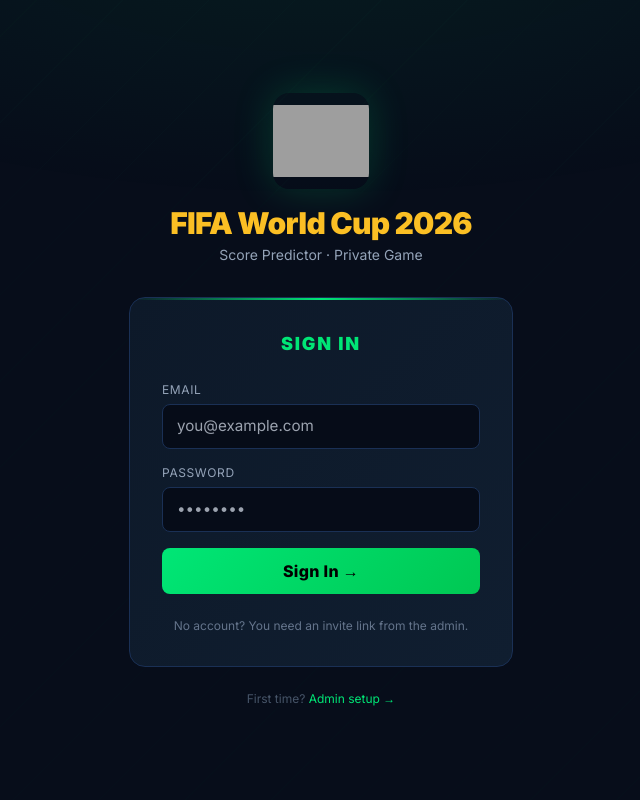
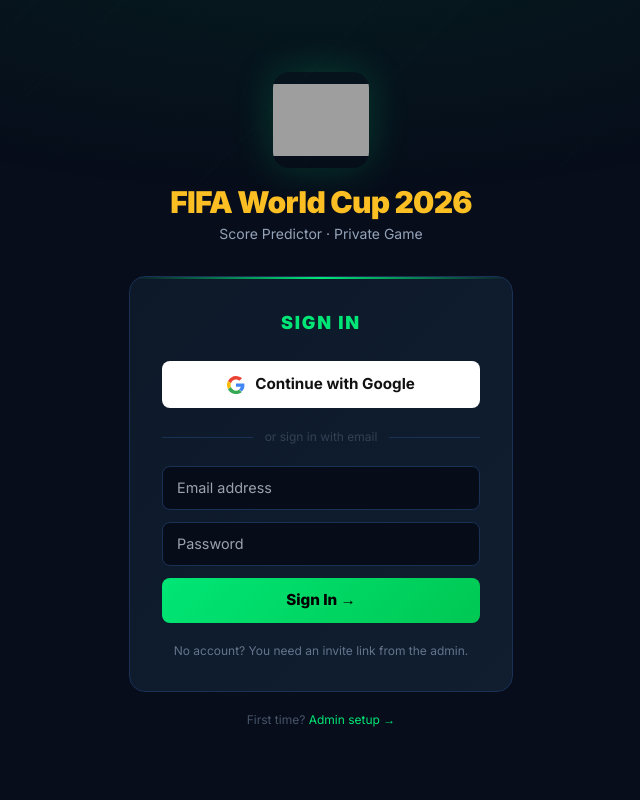
Before and after one commit to aavashau/Fifa26pNW, a FastAPI app: page /login in a window 1280 px wide. Shown: the whole page, without its empty margins (319-959 px from the left). Run offline with FastAPI, Linux system fonts and the light colour scheme; some libraries are stand-ins or nearby versions; grey boxes are pictures that could not be loaded.

Commit message:
Add Google OAuth login + live match blinker
Live blinker:
- prediction_status() now returns 'live' when now > kickoff & !completed
- badge-live: red pulsing dot (only live matches blink)
- badge-open: no longer blinks
- match-live: red left border

Google OAuth:
- /auth/google → redirects to Google with HMAC-signed state
- /auth/google/callback → exchanges code, fetches userinfo, creates session
- Login: Google is primary button, email/password kept as fallback
- Register: Google auto-matches invited email, creates account without password
- sheets.create_user: password_hash now optional (empty for OAuth users)
- Requires GOOGLE_CLIENT_ID + GOOGLE_CLIENT_SECRET env vars

Co-Authored-By: Claude Sonnet 4.6 <noreply@anthropic.com>

```diff
--- a/main.py
+++ b/main.py
@@ -3,7 +3,8 @@ from fastapi.responses import HTMLResponse, RedirectResponse, JSONResponse
 from fastapi.templating import Jinja2Templates
 from datetime import datetime, timedelta, timezone
 from typing import Optional
-import os
+import os, hmac, hashlib, urllib.parse
+import httpx
 from dotenv import load_dotenv
 
 load_dotenv()
@@ -17,6 +18,26 @@ app = FastAPI(title="FWC 2026 Predictor")
 templates = Jinja2Templates(directory="templates")
 
 NPT = timezone(timedelta(hours=5, minutes=45))
+BASE_URL          = os.getenv("BASE_URL", "http://localhost:8000")
+GOOGLE_CLIENT_ID  = os.getenv("GOOGLE_CLIENT_ID", "")
+GOOGLE_CLIENT_SECRET = os.getenv("GOOGLE_CLIENT_SECRET", "")
+_SECRET           = os.getenv("SECRET_KEY", "changeme")
+
+_GOOGLE_AUTH_URL     = "https://accounts.google.com/o/oauth2/v2/auth"
+_GOOGLE_TOKEN_URL    = "https://oauth2.googleapis.com/token"
+_GOOGLE_USERINFO_URL = "https://www.googleapis.com/oauth2/v3/userinfo"
+
+
+def _oauth_state(data: str) -> str:
+    sig = hmac.new(_SECRET.encode(), data.encode(), hashlib.sha256).hexdigest()[:16]
+    return f"{data}|{sig}"
+
+def _verify_oauth_state(state: str) -> Optional[str]:
+    if "|" not in state:
+        return None
+    data, sig = state.rsplit("|", 1)
+    expected = hmac.new(_SECRET.encode(), data.encode(), hashlib.sha256).hexdigest()[:16]
+    return data if hmac.compare_digest(sig, expected) else None
 
 
 # ── template helpers ──────────────────────────────────────────────────────────
@@ -31,13 +52,15 @@ def prediction_status(match_time_utc: datetime) -> str:
     now = datetime.now(timezone.utc)
     if match_time_utc.tzinfo is None:
         match_time_utc = match_time_utc.replace(tzinfo=timezone.utc)
-    opens = match_time_utc - timedelta(hours=24)
+    opens  = match_time_utc - timedelta(hours=24)
     closes = match_time_utc - timedelta(hours=1)
     if now < opens:
         return "upcoming"
     if opens <= now < closes:
         return "open"
-    return "closed"
+    if closes <= now < match_time_utc:
+        return "closed"
+    return "live"   # past kickoff, not yet marked complete by admin
 
 
 def enrich_matches(matches: list[dict], user_id: Optional[int] = None) -> list[dict]:
@@ -151,6 +174,100 @@ def logout():
     resp = RedirectResponse("/login", status_code=302)
     resp.delete_cookie("session")
     return resp
+
+
+# ── Google OAuth ──────────────────────────────────────────────────────────────
+
+@app.get("/auth/google")
+def google_login(intent: str = "login", token: str = ""):
+    if not GOOGLE_CLIENT_ID:
+        return RedirectResponse("/login?error=Google+login+not+configured", status_code=302)
+    state = _oauth_state(f"{intent}:{token}")
+    params = urllib.parse.urlencode({
+        "client_id":     GOOGLE_CLIENT_ID,
+        "redirect_uri":  f"{BASE_URL}/auth/google/callback",
+        "response_type": "code",
+        "scope":         "openid email profile",
+        "state":         state,
+        "prompt":        "select_account",
+    })
+    return RedirectResponse(f"{_GOOGLE_AUTH_URL}?{params}", status_code=302)
+
+
+@app.get("/auth/google/callback")
+async def google_callback(request: Request, code: str = "", state: str = "", error: str = ""):
+    if error or not code:
+        return RedirectResponse("/login?error=Google+sign-in+cancelled", status_code=302)
+
+    data = _verify_oauth_state(state)
+    if not data:
+        return RedirectResponse("/login?error=Invalid+state", status_code=302)
+
+    intent, _, inv_token = data.partition(":")
+
+    # Exchange code → tokens
+    async with httpx.AsyncClient() as client:
+        token_resp = await client.post(_GOOGLE_TOKEN_URL, data={
+            "code":          code,
+            "client_id":     GOOGLE_CLIENT_ID,
+            "client_secret": GOOGLE_CLIENT_SECRET,
+            "redirect_uri":  f"{BASE_URL}/auth/google/callback",
+            "grant_type":    "authorization_code",
+        })
+        if token_resp.status_code != 200:
+            return RedirectResponse("/login?error=Google+token+exchange+failed", status_code=302)
+        access_token = token_resp.json().get("access_token")
+
+        # Get user info
+        info_resp = await client.get(_GOOGLE_USERINFO_URL,
+                                     headers={"Authorization": f"Bearer {access_token}"})
+        if info_resp.status_code != 200:
+            return RedirectResponse("/login?error=Could+not+fetch+Google+profile", status_code=302)
+        info = info_resp.json()
+
+    g_email = info.get("email", "").lower().strip()
+    g_name  = info.get("name", "") or info.get("given_name", "")
+
+    if intent == "login":
+        user = sheets.get_user_by_email(g_email)
+        if not user:
+            return RedirectResponse("/login?error=No+account+for+this+Google+email.+Ask+admin+for+an+invite.", status_code=302)
+        if not user["is_active"]:
+            return RedirectResponse("/login?error=Account+disabled", status_code=302)
+        jwt = authlib.create_token(user["id"], user["is_admin"])
+        resp = RedirectResponse("/dashboard", status_code=302)
+        resp.set_cookie("session", jwt, httponly=True, max_age=60*60*24*14, samesite="lax")
+        return resp
+
+    if intent == "register" and inv_token:
+        inv = sheets.get_invite_token(inv_token)
+        if not inv or inv["used"]:
+            return RedirectResponse("/login?error=Invalid+or+used+invite+link", status_code=302)
+        exp = datetime.fromisoformat(inv["expires_at"])
+        if exp.tzinfo is None:
+            exp = exp.replace(tzinfo=timezone.utc)
+        if datetime.now(timezone.utc) > exp:
+            return RedirectResponse("/login?error=Invite+link+expired", status_code=302)
+        if inv["email"].lower() != g_email:
+            err = urllib.parse.quote(f"This invite was sent to {inv['email']}, but you signed in as {g_email}.")
+            return RedirectResponse(f"/register/{inv_token}?error={err}", status_code=302)
+        if sheets.get_user_by_email(g_email):
+            return RedirectResponse("/login?error=Account+already+exists.+Please+sign+in.", status_code=302)
+
+        is_first = sheets.user_count() == 0
+        username  = g_name.replace(" ", "").lower()[:20] or g_email.split("@")[0]
+        # ensure unique username
+        base, i = username, 1
+        while sheets.get_user_by_username(username):
+            username = f"{base}{i}"; i += 1
+        user = sheets.create_user(username, g_email, "", is_admin=is_first)
+        sheets.mark_token_used(inv_token)
+        jwt = authlib.create_token(user["id"], user["is_admin"])
+        resp = RedirectResponse("/dashboard", status_code=302)
+        resp.set_cookie("session", jwt, httponly=True, max_age=60*60*24*14, samesite="lax")
+        return resp
+
+    return RedirectResponse("/login", status_code=302)
 
 
 @app.get("/register/{token}", response_class=HTMLResponse)
--- a/requirements.txt
+++ b/requirements.txt
@@ -6,6 +6,7 @@ python-jose[cryptography]==3.3.0
 bcrypt==4.2.0
 python-dotenv==1.0.1
 aiosmtplib==3.0.1
+httpx==0.27.2
 email-validator==2.2.0
 gspread==6.1.2
 google-auth==2.35.0
--- a/sheets.py
+++ b/sheets.py
@@ -151,7 +151,7 @@ def get_user_by_username(username: str) -> Optional[dict]:
     return next((u for u in get_all_users() if u["username"].lower() == username.lower()), None)
 
 
-def create_user(username: str, email: str, password_hash: str, is_admin: bool = False) -> dict:
+def create_user(username: str, email: str, password_hash: str = "", is_admin: bool = False) -> dict:
     users = get_all_users()
     new_id = max((u["id"] for u in users), default=0) + 1
     row = [new_id, username, email, password_hash, str(is_admin), "True",
--- a/templates/login.html
+++ b/templates/login.html
@@ -3,7 +3,7 @@
 <head>
   <meta charset="UTF-8"/>
   <meta name="viewport" content="width=device-width,initial-scale=1.0"/>
-  <title>Login · FIFA WC 2026 Predictor</title>
+  <title>Sign In · FIFA WC 2026 Predictor</title>
   <script src="https://cdn.tailwindcss.com"></script>
   <style>
     @import url('https://fonts.googleapis.com/css2?family=Inter:wght@400;600;700;800;900&display=swap');
@@ -15,7 +15,6 @@
       min-height: 100vh;
       display: flex; flex-direction: column; align-items: center; justify-content: center;
       padding: 1rem;
-      position: relative;
     }
     body::before {
       content: '';
@@ -26,57 +25,56 @@
       pointer-events: none;
     }
     .card {
-      background: linear-gradient(135deg, #0d1929 0%, #101e30 100%);
+      background: linear-gradient(135deg, #0d1929, #101e30);
       border: 1px solid #1a3055;
       border-radius: 16px;
-      position: relative;
-      overflow: hidden;
+      position: relative; overflow: hidden;
     }
     .card::before {
-      content: '';
-      position: absolute; top: 0; left: 0; right: 0; height: 2px;
+      content: ''; position: absolute; top: 0; left: 0; right: 0; height: 2px;
       background: linear-gradient(90deg, transparent, #00e676, transparent);
     }
     .field {
-      background: #060c18;
-      border: 1px solid #1a3055;
-      border-radius: 8px;
-      color: #e2e8f0;
-      padding: .625rem .875rem;
-      width: 100%;
-      transition: border-color .2s, box-shadow .2s;
-      font-size: .95rem;
+      background: #060c18; border: 1px solid #1a3055; border-radius: 8px;
+      color: #e2e8f0; padding: .625rem .875rem; width: 100%;
+      transition: border-color .2s, box-shadow .2s; font-size: .9rem;
     }
     .field:focus { outline: none; border-color: #00e676; box-shadow: 0 0 0 3px rgba(0,230,118,.1); }
-    .btn {
+    .btn-green {
       background: linear-gradient(135deg, #00e676, #00c853);
-      color: #000;
-      font-weight: 800;
-      border-radius: 8px;
-      padding: .7rem;
-      width: 100%;
-      font-size: 1rem;
-      transition: all .2s;
-      letter-spacing: .02em;
+      color: #000; font-weight: 800; border-radius: 8px;
+      padding: .7rem; width: 100%; font-size: .95rem; transition: all .2s;
     }
-    .btn:hover { opacity: .88; box-shadow: 0 4px 20px rgba(0,230,118,.3); }
+    .btn-green:hover { opacity: .88; box-shadow: 0 4px 20px rgba(0,230,118,.3); }
+    .btn-google {
+      background: #fff; color: #111; font-weight: 700;
+      border-radius: 8px; padding: .7rem; width: 100%;
+      display: flex; align-items: center; justify-content: center; gap: .625rem;
+      font-size: .95rem; transition: all .2s; border: 1px solid rgba(255,255,255,.2);
+    }
+    .btn-google:hover { background: #f1f5f9; box-shadow: 0 4px 16px rgba(0,0,0,.3); }
+    .divider {
+      display: flex; align-items: center; gap: .75rem;
+      color: #334155; font-size: .75rem; margin: 1.25rem 0;
+    }
+    .divider::before, .divider::after {
+      content: ''; flex: 1; height: 1px; background: #1a3055;
+    }
   </style>
 </head>
 <body>
   <div class="relative z-10 w-full max-w-sm">
-    <!-- Logo / Hero -->
+
+    <!-- Logo -->
     <div class="text-center mb-8">
       <img src="https://m.media-amazon.com/images/M/MV5BNzk0NGIyMTctNmRkZi00ODQ0LWFhYjMtZDlmOTI3Y2JjMTRhXkEyXkFqcGc@.jpg"
            alt="FIFA World Cup 2026"
-           class="w-24 h-24 object-contain mx-auto rounded-2xl shadow-2xl mb-4"
+           class="w-24 h-24 object-contain mx-auto rounded-2xl mb-4"
            style="box-shadow:0 0 40px rgba(0,230,118,.2)"/>
-      <h1 class="text-3xl font-black tracking-tight">
-        <span style="color:#fbbf24;">FIFA World Cup 2026</span>
-      </h1>
-      <p class="text-slate-400 text-sm mt-1 font-medium">Score Predictor · Private Game</p>
+      <h1 class="text-3xl font-black tracking-tight" style="color:#fbbf24;">FIFA World Cup 2026</h1>
+      <p class="text-slate-400 text-sm mt-1">Score Predictor · Private Game</p>
     </div>
 
-    <!-- Card -->
     <div class="card p-8">
       <h2 class="text-lg font-black mb-6 text-center uppercase tracking-widest" style="color:#00e676;">Sign In</h2>
 
@@ -87,27 +85,35 @@
       </div>
       {% endif %}
 
-      <form method="post" action="/login" class="space-y-4">
-        <div>
-          <label class="text-xs font-700 text-slate-400 block mb-1.5 uppercase tracking-wider">Email</label>
-          <input type="email" name="email" required autocomplete="email"
-                 class="field" placeholder="you@example.com"/>
-        </div>
-        <div>
-          <label class="text-xs font-700 text-slate-400 block mb-1.5 uppercase tracking-wider">Password</label>
-          <input type="password" name="password" required autocomplete="current-password"
-                 class="field" placeholder="••••••••"/>
-        </div>
-        <button type="submit" class="btn mt-2">Sign In →</button>
+      <!-- Google Sign In (primary) -->
+      <a href="/auth/google?intent=login" class="btn-google">
+        <svg width="18" height="18" viewBox="0 0 48 48">
+          <path fill="#EA4335" d="M24 9.5c3.5 0 6.6 1.2 9.1 3.2l6.8-6.8C35.8 2.5 30.3 0 24 0 14.6 0 6.6 5.5 2.7 13.5l7.9 6.1C12.5 13.2 17.8 9.5 24 9.5z"/>
+          <path fill="#4285F4" d="M46.5 24.5c0-1.6-.1-3.1-.4-4.5H24v8.5h12.7c-.6 3-2.3 5.5-4.8 7.2l7.5 5.8c4.4-4 7.1-10 7.1-17z"/>
+          <path fill="#FBBC05" d="M10.6 28.4A14.5 14.5 0 0 1 9.5 24c0-1.5.3-3 .7-4.4L2.3 13.5A23.9 23.9 0 0 0 0 24c0 3.8.9 7.4 2.6 10.5l8-6.1z"/>
+          <path fill="#34A853" d="M24 48c6.2 0 11.5-2 15.3-5.5l-7.5-5.8c-2.1 1.4-4.7 2.3-7.8 2.3-6.2 0-11.5-4.2-13.4-9.8l-7.9 6.1C6.6 42.5 14.6 48 24 48z"/>
+        </svg>
+        Continue with Google
+      </a>
+
+      <div class="divider">or sign in with email</div>
+
+      <!-- Email / password fallback -->
+      <form method="post" action="/login" class="space-y-3" id="email-form">
+        <input type="email" name="email" required autocomplete="email"
+               class="field" placeholder="Email address"/>
+        <input type="password" name="password" required autocomplete="current-password"
+               class="field" placeholder="Password"/>
+        <button type="submit" class="btn-green">Sign In →</button>
       </form>
 
-      <p class="text-center text-slate-500 text-xs mt-6">
+      <p class="text-center text-slate-500 text-xs mt-5">
         No account? You need an invite link from the admin.
       </p>
     </div>
 
-    <p class="text-slate-600 text-xs text-center mt-6">
-      First time? <a href="/setup" class="hover:text-primary transition-colors" style="color:#00e676;">Admin setup →</a>
+    <p class="text-slate-600 text-xs text-center mt-5">
+      First time? <a href="/setup" style="color:#00e676;">Admin setup →</a>
     </p>
   </div>
 </body>
```
Also changed, not shown: templates/base.html (+10 -4 lines), templates/register.html (+30 -22 lines).
